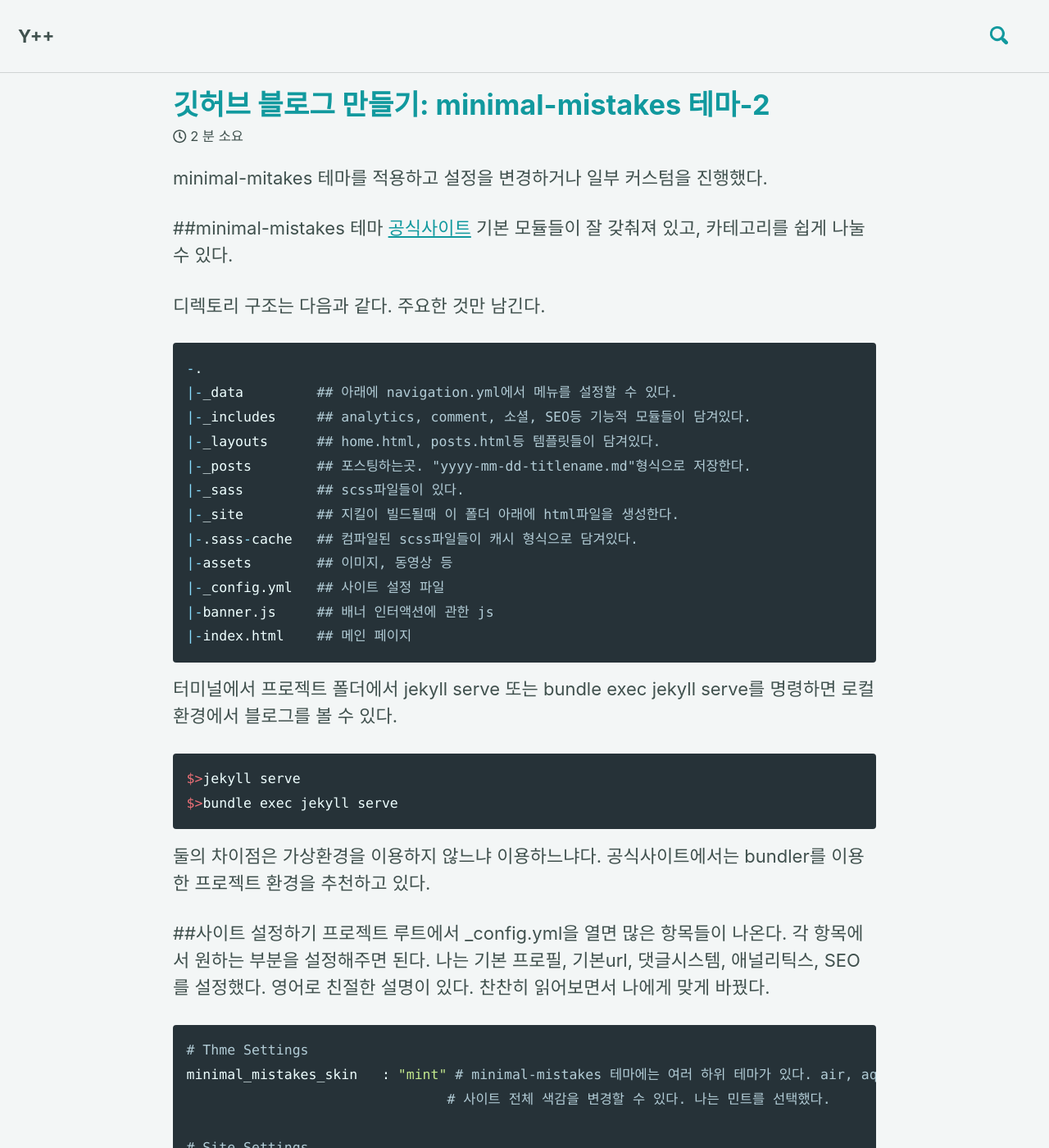
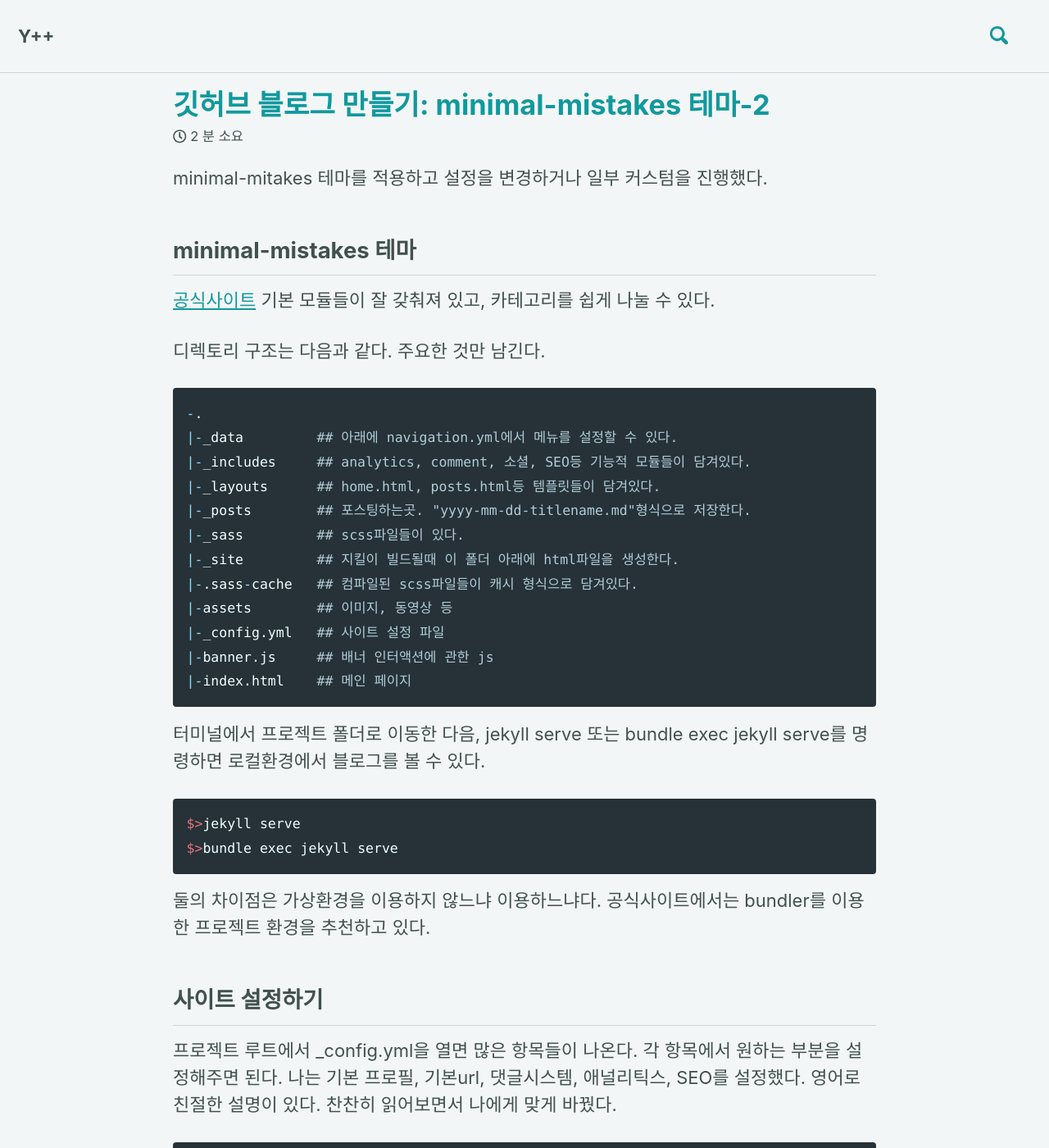
Before and after one commit to andole87/andole87.github.io, a Jekyll site: the page built from _posts/2019-03-19-making-themeof-minimal-mistakes-2.md, in a window 1280 px wide and 1400 px high. Shown: the whole window at 82% size. Built offline with Jekyll 4.4.1, drawn with Linux system fonts in a browser that asks for light colours; cached includes are drawn as plain includes; comment, search, counter and statistics services are not loaded; some of the changed text lies outside the part shown.

Commit message:
fix recent blog

````diff
--- a/_posts/2019-03-19-making-themeof-minimal-mistakes-2.md
+++ b/_posts/2019-03-19-making-themeof-minimal-mistakes-2.md
@@ -8,7 +8,8 @@ comments: true
 ---
 minimal-mitakes 테마를 적용하고 설정을 변경하거나 일부 커스텀을 진행했다.
 
-##minimal-mistakes 테마
+## minimal-mistakes 테마
+
 [공식사이트](https://mmistakes.github.io/minimal-mistakes/)
 기본 모듈들이 잘 갖춰져 있고, 카테고리를 쉽게 나눌 수 있다.
 
@@ -28,14 +29,14 @@ minimal-mitakes 테마를 적용하고 설정을 변경하거나 일부 커스
 |-index.html    ## 메인 페이지
 ```
 
-터미널에서 프로젝트 폴더에서 jekyll serve 또는 bundle exec jekyll serve를 명령하면 로컬환경에서 블로그를 볼 수 있다.
+터미널에서 프로젝트 폴더로 이동한 다음, jekyll serve 또는 bundle exec jekyll serve를 명령하면 로컬환경에서 블로그를 볼 수 있다.
 ```bash
 $>jekyll serve
 $>bundle exec jekyll serve
 ```
 둘의 차이점은 가상환경을 이용하지 않느냐 이용하느냐다. 공식사이트에서는 bundler를 이용한 프로젝트 환경을 추천하고 있다.
 
-##사이트 설정하기
+## 사이트 설정하기
 프로젝트 루트에서 _config.yml을 열면 많은 항목들이 나온다. 각 항목에서 원하는 부분을 설정해주면 된다.
 나는 기본 프로필, 기본url, 댓글시스템, 애널리틱스, SEO를 설정했다.
 영어로 친절한 설명이 있다. 찬찬히 읽어보면서 나에게 맞게 바꿨다.
@@ -71,7 +72,7 @@ defaults:
 ```
 
 ## 사이트 너비 조정
-기본 테마에서는 two column 형식이다. 프로필이 좌측 작게 있고 본문이 오른쪽 넓게 들어간다. 나는 프로필을 꺼두었으니, 본문영역을 더 넓히고 싶었다.
+기본 테마는 two column 형식이다. 프로필이 좌측 작게 있고 본문이 오른쪽 넓게 들어간다. 나는 프로필을 꺼두었으니, 본문영역을 더 넓히고 싶었다.
 _sass 폴더의 page.scss 파일을 연다. 전체 경로는 [/_sass/minimal-mistakes/_page.scss]
 
 ```sass
@@ -103,7 +104,7 @@ _sass폴더 아래 mint.scss를 열고 다음 내용을 추가했다. 전체경
 
 ## 포스팅
 _posts폴더 아래에 'yyyy-mm-dd-포스트제목.md'파일을 생성한다.
-jekyll은 각 포스트마다 맨 처음에 **프론트매터**라는 것을 넣어줘야 한다. 이유는 jekyll이 사이트를 빌드할 때, 프론트매터를 기준으로 포스트들을 빌드하기 때문이다. 그래서 데이터베이스가 없어도 페이지간 링크나 인터랙션이 가능한 것이다.
+jekyll은 각 포스트마다 맨 처음에 **프론트매터**라는 것을 넣어줘야 한다. 이유는 jekyll이 사이트를 빌드할 때, 프론트매터를 기준으로 포스트들을 빌드하기 때문이다. 그래서 데이터베이스가 없어도 페이지간 링크나 카테고라이징, 태깅, 인터랙션이 가능한 것이다.
 minimal-mistakes의 프론트매터는 다음과 같다.
 ```ruby
 ---
@@ -116,5 +117,4 @@ comments:       ## 댓글 기능
 ---
 ```
 
-위 프론트매터 다음부터, 마크다운 문법에 따라 맘대로 글을 쓰고, 깃헙에 푸시하면 된다. 깃허브 pages기능이 온 되어 있으면 깃허브가 jekyll을 빌드해 요청에 응답하게 된다.
-[마크다운 치트시트](https://github.com/adam-p/markdown-here/wiki/Markdown-Cheatsheet)
+위 프론트매터 다음부터, 마크다운 문법에 따라 [(마크다운 치트시트)](https://github.com/adam-p/markdown-here/wiki/Markdown-Cheatsheet) 맘대로 글을 쓰고, 깃헙에 푸시하면 된다. 깃허브 pages기능이 온 되어 있으면 깃허브가 jekyll을 빌드해 요청에 응답하게 된다.
````
